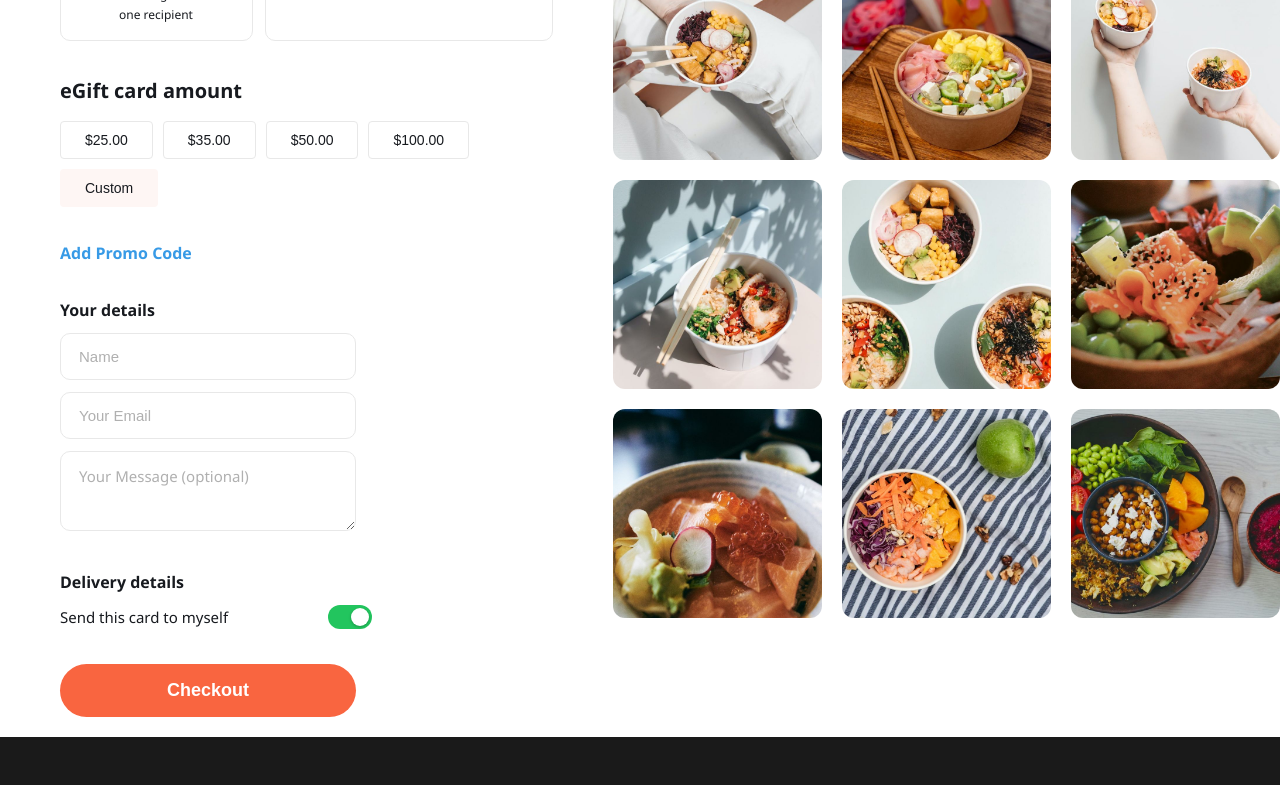
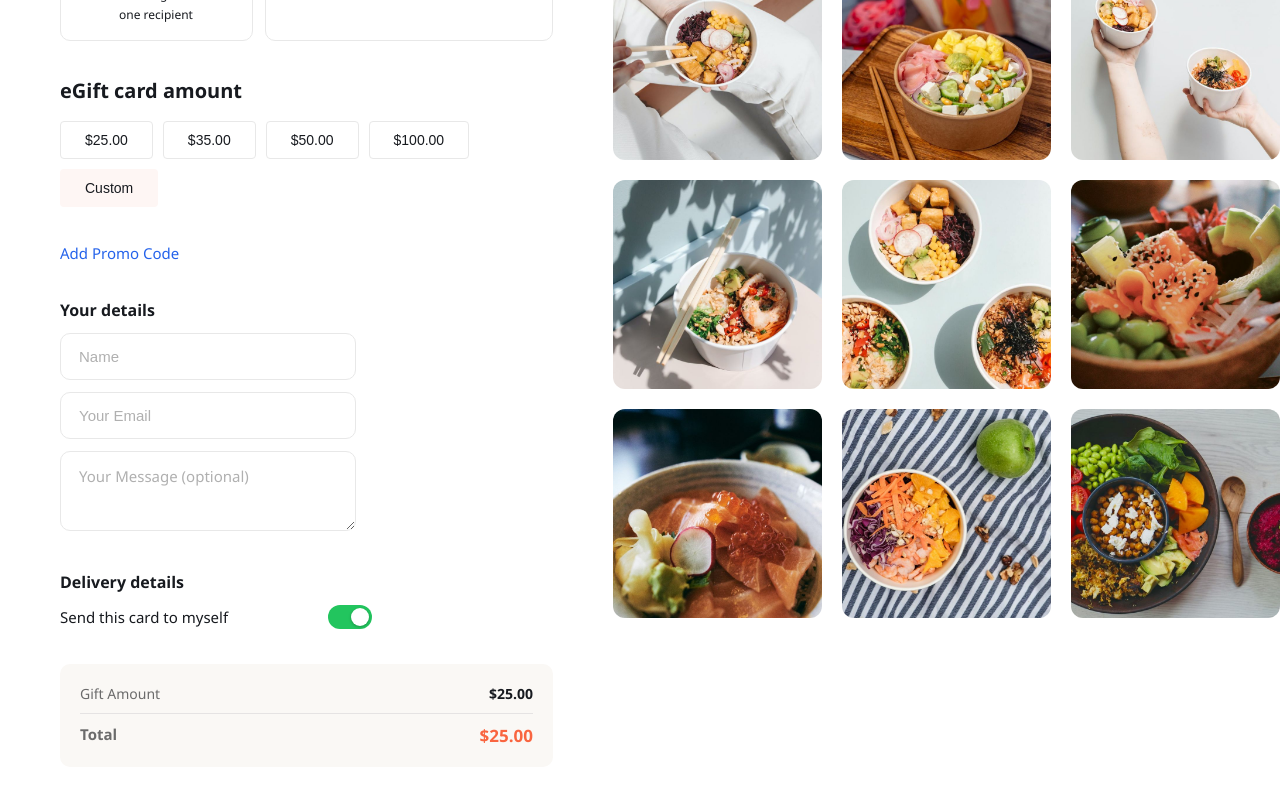
Before and after one commit to lalit-sahu-iphtech/Restaurant-App, a React (Vite) app: page /gift-card in a window 1280 px wide. Shown: the part 440-1225 px from the top of the page. Built offline with nearby package versions, Linux system fonts and the light colour scheme.

Commit message:
add form validation and add promocode

```diff
--- a/src/pages/GiftPage/GiftPage.css
+++ b/src/pages/GiftPage/GiftPage.css
@@ -163,14 +163,12 @@
   background: #FCDD80FF;
 
 }
-
+/* ===== PROMO CODE ===== */
 .promo-code {
     margin-bottom: 35px;
 }
-.promo-code h4{
-    color: #379AE6FF;;
-}
-.promo-code h4.promo-toggle {
+
+.promo-toggle {
     font-size: 15px;
     font-weight: 500;
     color: #2563eb;
@@ -180,31 +178,151 @@
     transition: color 0.2s ease;
 }
 
-.promo-code h4.promo-toggle:hover {
+.promo-toggle:hover {
     color: #1d4ed8;
     text-decoration: underline;
 }
 
-.promo-code input {
-    width: 100%;
-    padding: 14px 18px;
-    border: 1.5px solid #e8e8e8;
-    border-radius: 10px;
-    font-size: 15px;
-    color: #171A1F;
-    margin-top: 12px;
-    transition: all 0.3s ease;
-    outline: none;
+.promo-input-wrap {
+    display: flex;
+    gap: 10px;
+    margin-top: 8px;
+    animation: slideDown 0.25s ease;
 }
 
-.promo-code input:focus {
+@keyframes slideDown {
+    from {
+        opacity: 0;
+        transform: translateY(-6px);
+    }
+    to {
+        opacity: 1;
+        transform: translateY(0);
+    }
+}
+
+.promo-input {
+    flex: 1;
+    padding: 12px 16px;
+    border: 1.5px solid #e8e8e8;
+    border-radius: 8px;
+    font-size: 14px;
+    font-family: inherit;
+    color: #171A1F;
+    outline: none;
+    transition: all 0.3s ease;
+    text-transform: uppercase;
+}
+
+.promo-input::placeholder {
+    color: #b0b0b0;
+    text-transform: none;
+}
+
+.promo-input:focus {
     border-color: #F96540;
     box-shadow: 0 0 0 3px rgba(249, 101, 64, 0.1);
 }
 
-.promo-code input::placeholder {
-    color: #b0b0b0;
+.promo-apply-btn {
+    padding: 12px 22px;
+    background: #F96540;
+    color: #ffffff;
+    border: none;
+    border-radius: 8px;
+    font-size: 14px;
+    font-weight: 600;
+    cursor: pointer;
+    font-family: inherit;
+    transition: all 0.3s ease;
+    white-space: nowrap;
 }
+
+.promo-apply-btn:hover {
+    background: #e04f2a;
+    transform: translateY(-1px);
+}
+
+.promo-chip {
+    display: inline-flex;
+    align-items: center;
+    gap: 10px;
+    background: #FCDD80;
+    color: #765903;
+    padding: 8px 14px;
+    border-radius: 20px;
+    font-size: 13px;
+    font-weight: 600;
+    margin-top: 4px;
+}
+
+.promo-chip-text {
+    letter-spacing: 0.3px;
+}
+
+.promo-chip-remove {
+    background: transparent;
+    border: none;
+    color: #765903;
+    font-size: 18px;
+    font-weight: 700;
+    line-height: 1;
+    cursor: pointer;
+    padding: 0;
+    display: flex;
+    align-items: center;
+    transition: color 0.2s ease;
+}
+
+.promo-chip-remove:hover {
+    color: #dc3545;
+}
+
+.promo-error {
+    font-size: 12px;
+    color: #dc3545;
+    margin-top: 8px;
+    padding-left: 2px;
+}
+/* ===== GIFT SUMMARY (Step 5) ===== */
+.gift-summary {
+    background: #faf8f5;
+    border-radius: 10px;
+    padding: 16px 20px;
+    margin-bottom: 24px;
+    margin-top: 8px;
+}
+
+.gift-summary-row {
+    display: flex;
+    justify-content: space-between;
+    font-size: 14px;
+    color: #6b6b6b;
+    padding: 4px 0;
+}
+
+.gift-summary-row span:last-child {
+    color: #171A1F;
+    font-weight: 600;
+}
+
+.gift-discount span:last-child {
+    color: #7AB55C;
+}
+
+.gift-total {
+    border-top: 1px solid #e5e3e3;
+    padding-top: 10px;
+    margin-top: 6px;
+    font-weight: 700;
+    font-size: 15px;
+}
+
+.gift-total span:last-child {
+    color: #F96540;
+    font-size: 17px;
+}
+
 
 .your-details {
     margin-bottom: 35px;
--- a/src/pages/GiftPage/GiftPage.jsx
+++ b/src/pages/GiftPage/GiftPage.jsx
@@ -31,6 +31,14 @@ export default function GiftPage() {
     });
 
     const [sendToSelf, setSendToSelf] = useState(true);
+
+    const[isPromoOpen, setIsPromoOpen] = useState(false);
+    const[promoInput, setPromoInput] = useState("");
+    const[appliedPromo, setAppliedPromo] = useState("");
+    const[promoError, setPromoError] = useState("");
+
+    const[giftAmount, setGiftAmount] = useState(25);
+
     const [errors, setErrors] = useState({});
 
     const navigate = useNavigate();
@@ -105,6 +113,48 @@ export default function GiftPage() {
         }
     };
 
+    const VALID_PROMOS = {
+        GIFT10 : {discount : 10, type : "percent"},
+        FREESHIP : {discount : 0, type : "shipping"},
+        WELCOME15 : {discount:15, type: "percent"},
+    }
+    const handleApplyPromo = () =>{
+        const code = promoInput.trim().toUpperCase();
+
+        if(!code){
+            setPromoError("Please enter a promo code");
+            return;
+        }
+        if(VALID_PROMOS[code]){
+            setAppliedPromo(code);
+            setPromoInput("");
+            setPromoError("");
+            setIsPromoOpen(false);
+        }else{
+            setPromoError("Invalid promo code");
+        }
+    }
+    const handleRemovePromo = () =>{
+        setAppliedPromo("");
+        setPromoError("");
+        setPromoInput("");
+    }
+    const handlePromoToggle = () =>{
+        setIsPromoOpen(true);
+        setPromoError("");
+    }
+
+    const getDiscount = () =>{
+        if(!appliedPromo) return 0;
+
+        const promo = VALID_PROMOS[appliedPromo];
+        if(promo?.type === "percent"){
+            return (giftAmount * promo.discount)/100
+        }
+        return 0;
+    }
+    const finalAmount = giftAmount - getDiscount();
+
     return (
         <section className="gift-card">
             <div className="gift-card-container">
@@ -147,18 +197,54 @@ export default function GiftPage() {
                     <div className="gift-amount">
                         <h4>eGift card amount</h4>
                         <div className="amount-options">
-                            <button className="amount-btn active">$25.00</button>
-                            <button className="amount-btn">$35.00</button>
-                            <button className="amount-btn">$50.00</button>
-                            <button className="amount-btn">$100.00</button>
-                            <button className="amount-btn custom">Custom</button>
+                           {[25,35,50,100].map((amt) =>(
+                            <button
+                            key={amt}
+                            className={`amount-btn ${giftAmount === amt ? "active" : ""}`}
+                            onClick={() => setGiftAmount(amt)}
+                            >
+
+                                ${amt}.00
+                            </button>
+                           ))}
+                           <button className="amount-btn custom">Custom</button>
                         </div>
                     </div>
 
                     {/* Promo Code */}
-                    <div className="promo-code">
-                        <h4>Add Promo Code</h4>
-                    </div>
+                     <div className="promo-code">
+                        {appliedPromo ? (
+                            <div className="promo-chip">
+                                <span className="promo-chip-text">{appliedPromo}</span>
+                                <button
+                                type="button"
+                                className="promo-chip-remove"
+                                onClick={handleRemovePromo}
+                            >
+                                ×
+                             </button>
+                            </div>
+                        )  : isPromoOpen ? (
+                            <div className="promo-input-wrap">
+                                <input type="text"className="promo-input"placeholder="Enter promo code"
+                                value={promoInput}
+                                onChange={(e)=>{
+                                    setPromoInput(e.target.value);
+                                    if(promoError) setPromoError("");
+                                }}
+                                autoFocus
+                                />
+
+                                <button type="button"className="promo-apply-btn" onClick={handleApplyPromo}>Apply</button>
+                            </div>
+                        ) : (
+                            <h4 className="promo-toggle"onClick={handlePromoToggle}>Add Promo Code</h4>
+                        )}
+
+                        {promoError && (
+                            <p className="promo-error">{promoError}</p>
+                        )}
+                     </div>
 
                     {/* ==================== DETAILS SECTION ==================== */}
                     {sendToSelf ? (
@@ -254,6 +340,23 @@ export default function GiftPage() {
                         </label>
                     </div>
 
+                    <div className="gift-summary">
+                        <div className="gift-summary-row">
+                            <span>Gift Amount</span>
+                            <span>${giftAmount.toFixed(2)}</span>
+                        </div>
+                        {appliedPromo && (
+                            <div className="gift-summary-row gift-discount">
+                                <span>Discount ({appliedPromo})</span>
+                                <span>-${getDiscount().toFixed(2)}</span>
+                            </div>
+                        )}
+                        <div className="gift-summary-row gift-total">
+                            <span>Total</span>
+                            <span>${finalAmount.toFixed(2)}</span>
+                        </div>
+                    </div>
+
                     {/* Checkout Button */}
                     <button className="checkout-btn" onClick={handleCheckout}>
                         Checkout
```
